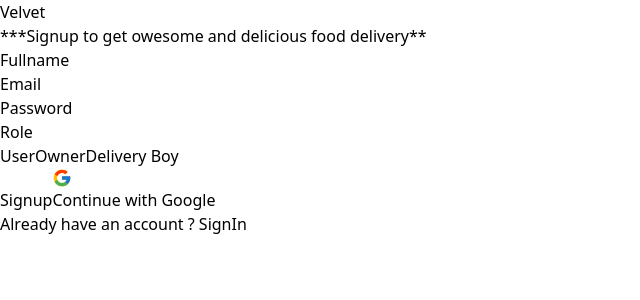
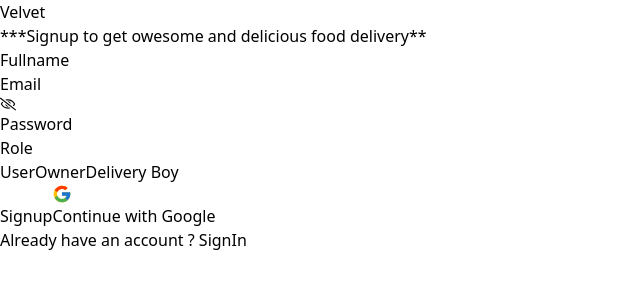
Before and after one commit to suvi-tiwary/Valvet-Brew, a React app in the folder frontend/: page /signup in a window 1280 px wide. Shown: the top 300 px of the page, without its empty margins (0-640 px from the left). Built offline with nearby package versions, Linux system fonts and the light colour scheme; the HTML template or start-up script is replaced by a standard one.

Commit message:
velvet 2

```diff
--- a/frontend/src/pages/Signup.jsx
+++ b/frontend/src/pages/Signup.jsx
@@ -1,12 +1,15 @@
 import React, { useState } from 'react'
 import { FcGoogle } from "react-icons/fc";
+import { FaRegEye } from "react-icons/fa";
+import { FaRegEyeSlash } from "react-icons/fa";
 
 const Signup = () => {
     let [role,setRole]=useState("")
+    let [showPassword,setShowPassword]=useState(false)
   return (
          <div  className='w-full min-h-screen flex justify-center items-center bg-[#fff9f6] p-3'>
          <div className='w-full max-w-md bg-white rounded-xl shadow-xl p-6'>
-          <h1 className='font-bold text-[23px] text-[#FF4500]'>Velvet</h1>
+          <h1 className='font-bold text-[27px] text-[#FF4500]'>Velvet</h1>
           <p className='text-gray-500 pb-2'>  ***Signup to get owesome and delicious food delivery**</p>
 
           {/* Fullname */}
@@ -22,11 +25,15 @@ const Signup = () => {
           </div>
 
           {/* password */}
+            <div className='relative'>
 
+            {showPassword?<FaRegEye  className='absolute right-5 top-8' onClick={()=>setShowPassword(prev=>!prev)}/>:<FaRegEyeSlash className='absolute right-5 top-8' onClick={()=>setShowPassword(prev=>!prev)} />}
             <div className='flex flex-col mt-3 px-2'>
             <label htmlFor="password">Password</label>
-            <input type="text" className='border-[2px] border-gray-300 p-1 hover:border-[#FF4500] focus:outline-none rounded-xl'/>
-          </div>
+            <input type= {showPassword?"text":"password"} className='border-[2px] border-gray-300 p-1 hover:border-[#FF4500] focus:outline-none rounded-xl'/>
+            </div>
+            </div>
+
 
 
           {/* role */}
```
